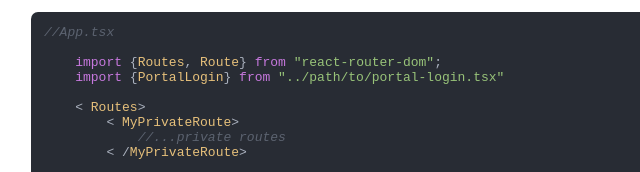
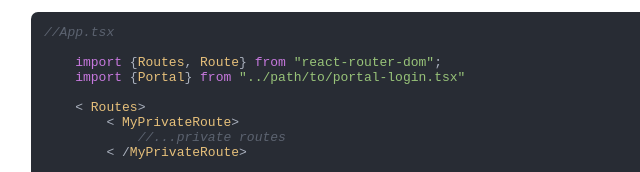
Before and after one commit to PLNGithub/portal-integration, a plain HTML site: page index.html in a window 1280 px wide. Shown: the part 627-799 px from the top of the page, 159-799 px from the left. Drawn offline with nearby package versions, Linux system fonts and the light colour scheme.

Commit message:
Update index.html

```diff
--- a/index.html
+++ b/index.html
@@ -39,7 +39,7 @@
             <code class="language-javascript">//App.tsx
 
     import {Routes, Route} from "react-router-dom";
-    import {PortalLogin} from "../path/to/portal-login.tsx"
+    import {Portal} from "../path/to/portal-login.tsx"
 
     < Routes>
         < MyPrivateRoute>
@@ -47,7 +47,7 @@
         < /MyPrivateRoute>
 
          //...public routes
-        < Route path="/portal-login/:jwt" element={< PortalLogin/>} />
+        < Route path="/portal-login/:jwt" element={< Portal/>} />
     < Routes/>
             </code>
 
```
